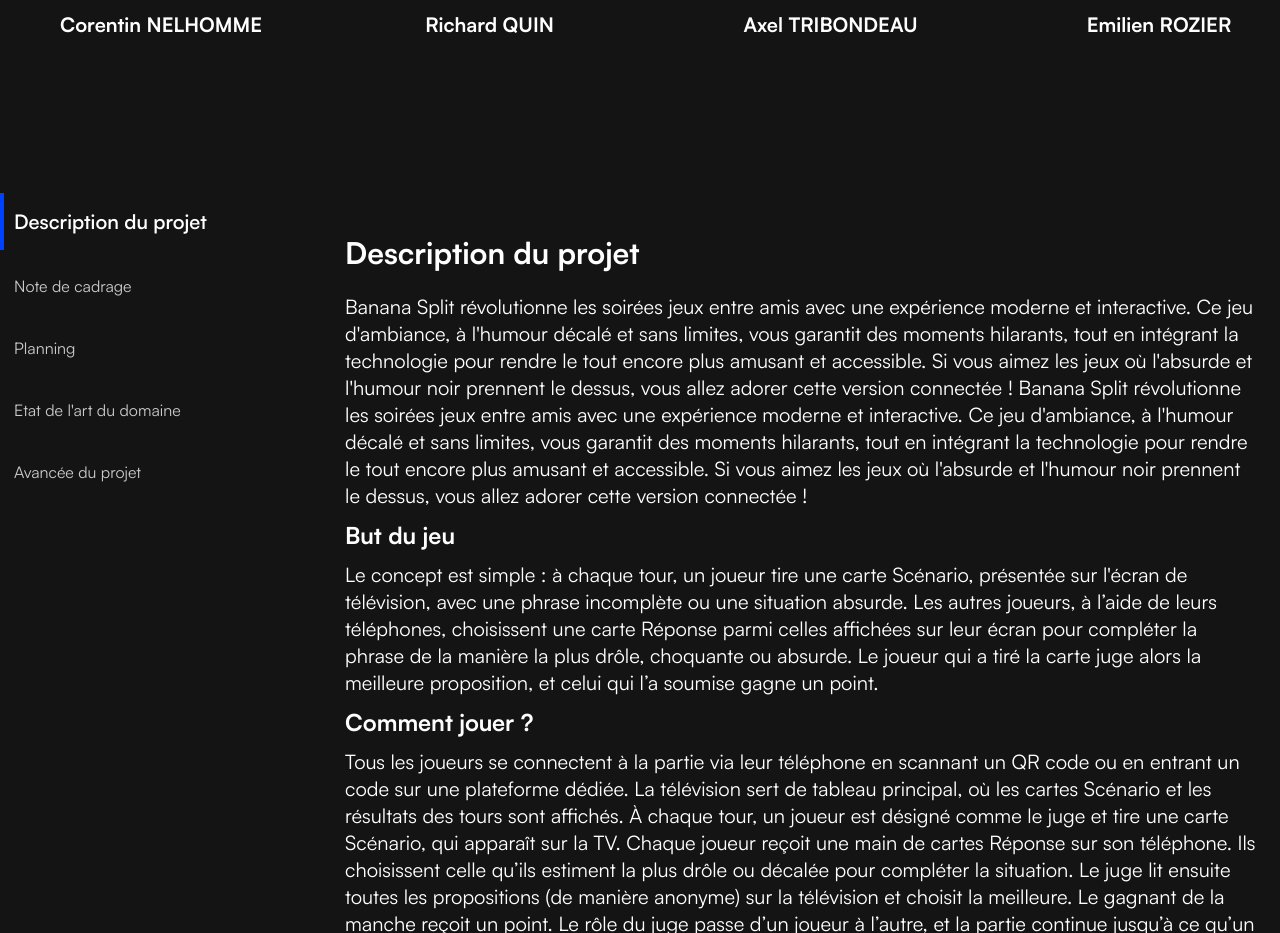
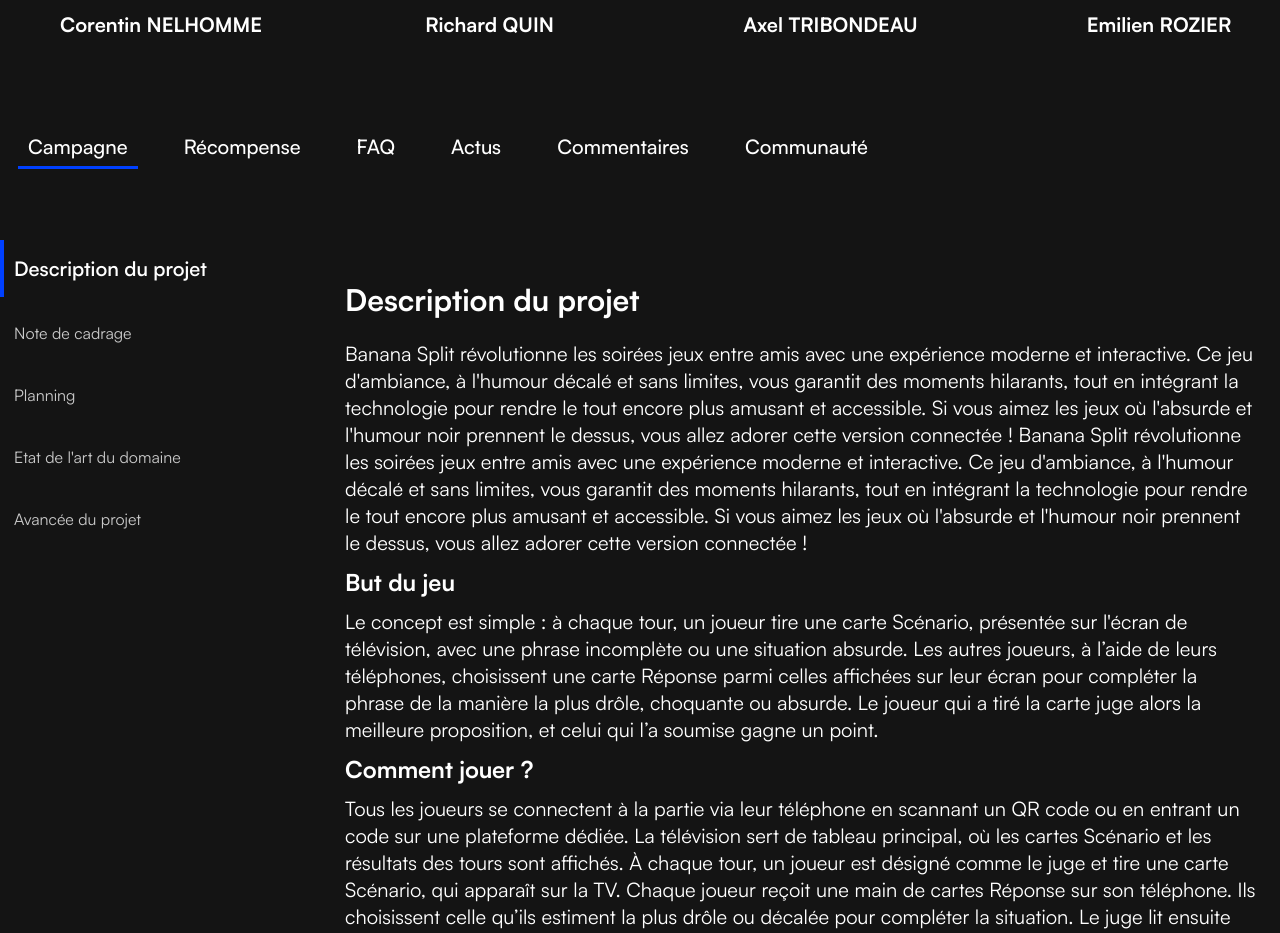
Before and after one commit to D3ller/NuxtBlancMangeCoco, a Vue app in the folder kickstarter/: page / in a window 1280 px wide. Shown: the part 1220-2153 px from the top of the page. Built offline with nearby package versions, Linux system fonts and the light colour scheme.

Commit message:
refactor: HeaderLinks css

```diff
--- a/kickstarter/src/components/HeaderLinks.vue
+++ b/kickstarter/src/components/HeaderLinks.vue
@@ -4,10 +4,14 @@
       <nav>
         <ul>
           <li :class="{ active: activeSection === 'campagne' }">
-            <a href="#campagne" @click="setActiveSection('campagne')">Campagne</a>
+            <a href="#campagne" @click="setActiveSection('campagne')"
+              >Campagne</a
+            >
           </li>
           <li :class="{ active: activeSection === 'recompense' }">
-            <a href="#recompense" @click="setActiveSection('recompense')">Récompense</a>
+            <a href="#recompense" @click="setActiveSection('recompense')"
+              >Récompense</a
+            >
           </li>
           <li :class="{ active: activeSection === 'faq' }">
             <a href="#faq" @click="setActiveSection('faq')">FAQ</a>
@@ -16,16 +20,20 @@
             <a href="#actu" @click="setActiveSection('actu')">Actus</a>
           </li>
           <li :class="{ active: activeSection === 'commentaire' }">
-            <a href="#actu" @click="setActiveSection('commentaire')">Commentaires</a>
+            <a href="#actu" @click="setActiveSection('commentaire')"
+              >Commentaires</a
+            >
           </li>
           <li :class="{ active: activeSection === 'communaute' }">
-            <a href="#actu" @click="setActiveSection('communaute')">Communauté</a>
+            <a href="#actu" @click="setActiveSection('communaute')"
+              >Communauté</a
+            >
           </li>
         </ul>
       </nav>
     </header>
 
-    <main class="content">
+    <!-- <main class="content">
       <section id="campagne" v-if="activeSection === 'campagne'">
 
       </section>
@@ -44,7 +52,7 @@
       <section id="communaute" v-if="activeSection === 'communaute'">
 
       </section>
-    </main>
+    </main> -->
   </div>
 </template>
 
@@ -52,7 +60,7 @@
 export default {
   data() {
     return {
-      activeSection: 'campagne',
+      activeSection: "campagne",
     };
   },
   methods: {
@@ -65,15 +73,11 @@ export default {
 
 <style scoped>
 .header {
-    display: flex;
-    justify-content: center;
+  width: 100%;
 }
 
 nav {
-    display: flex;
-    justify-content: center;
   margin-top: 20px;
-    flex-direction: row;
 }
 
 ul {
@@ -81,23 +85,22 @@ ul {
   padding: 0;
   margin: 0;
   display: flex;
-    flex-direction: row;
+  justify-content: space-around;
+  width: 70%;
 }
 
 li {
   margin: 0 10px;
-    display: flex;
-    justify-content: space-between;
-    align-items: center;
 }
 
 li a {
   color: var(--text-color);
-    font-weight: bold;
+  font-weight: 500;
   text-decoration: none;
   padding: 10px;
   position: relative;
   transition: color 0.3s ease;
+  font-size: 20px;
 }
 
 li a::after {
--- a/kickstarter/src/views/HomeView.vue
+++ b/kickstarter/src/views/HomeView.vue
@@ -4,6 +4,7 @@ import Avance from "@/components/avance.vue";
 import Changelog from "@/components/changelog.vue";
 import Team from "@/components/Team.vue";
 import Header from "@/components/Header.vue";
+import HeaderLinks from "@/components/HeaderLinks.vue";
 </script>
 
 <template>
@@ -14,6 +15,8 @@ import Header from "@/components/Header.vue";
     <avance></avance>
 
     <team></team>
+
+    <HeaderLinks></HeaderLinks>
 
     <changelog>
       <h2 class="title" id="description">Description du projet</h2>
```
Lines whose indentation alone changed are shown as unchanged.
